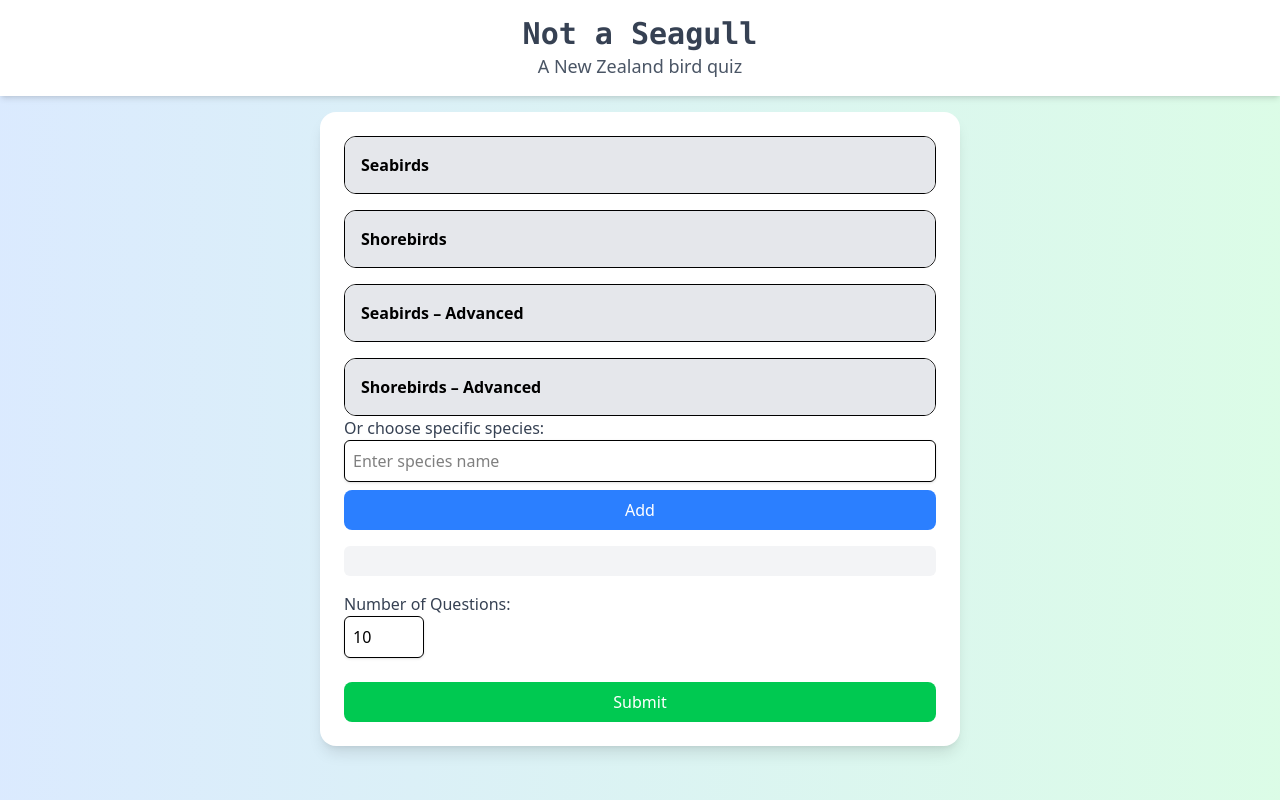
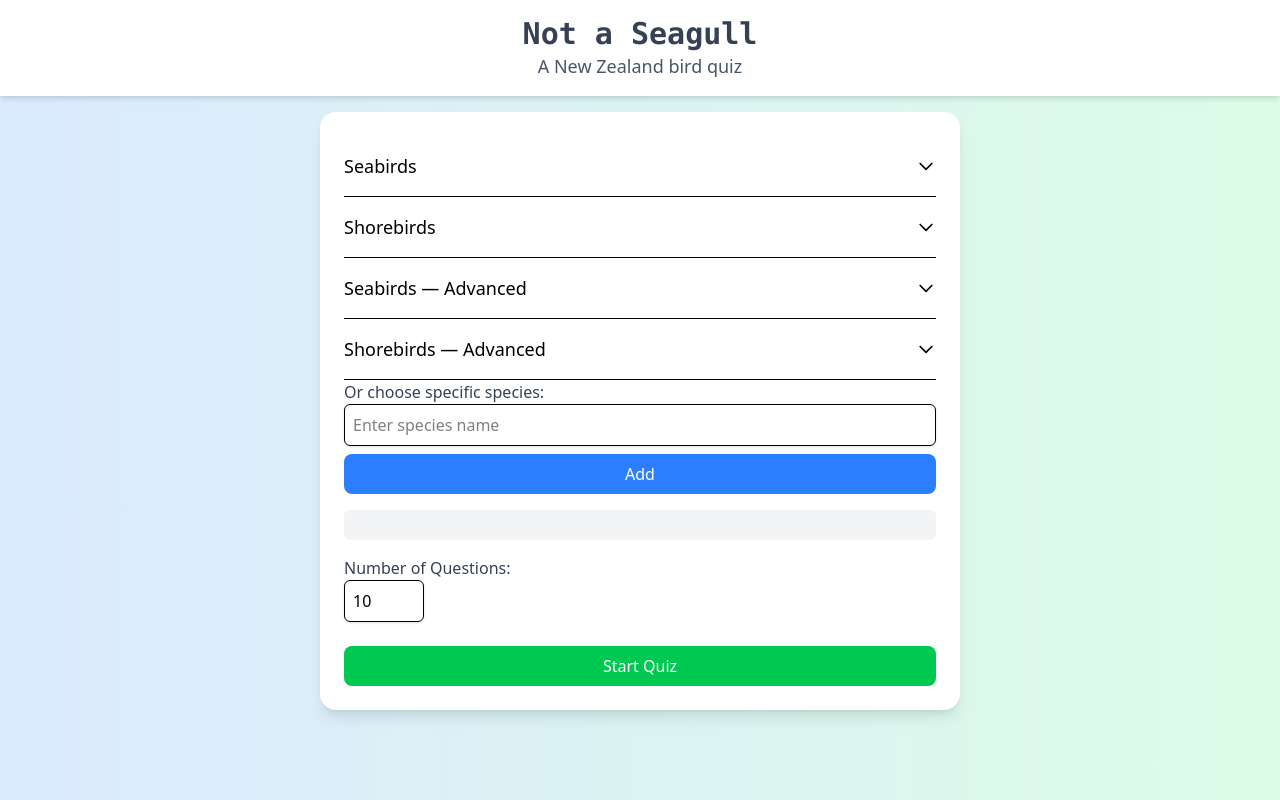
Before and after one commit to Skadoink/birdIDQuiz, a Flask app: template templates/index.html in a window 1280 px wide. Run offline with Flask 3, Linux system fonts and the light colour scheme; the template is opened without the code that fills it, so the values that code supplies are empty; parts of the project's set-up code (start-up, migrations or seed data) failed here and were passed over; some libraries are stand-ins or nearby versions.

Commit message:
improving accordian styling

```diff
--- a/static/js/autosuggest.js
+++ b/static/js/autosuggest.js
@@ -153,26 +153,37 @@ function selectTemplate(templateId) {
  * Seabird (sb), Shorebird (sh), Seabird Advanced (sba), Shorebird Advanced (sha)
  * @param {*} key section key, one of 'sb', 'sh', 'sba', 'sha'
  */
-function toggleAccordion(key) {
-    const panel = document.getElementById(`panel-${key}`);
-    const allPanels = document.querySelectorAll('.accordion-panel');
+function toggleSection(id) {
+    const section = document.getElementById(id);
+    const chevron = document.getElementById("chevron-" + id);
 
-    // Auto-close all other sections
-    allPanels.forEach(p => {
-        if (p !== panel) {
-            p.style.maxHeight = null;
+    const allSections = document.querySelectorAll("[id^='seabirds'], [id^='shorebirds']");
+    const allChevrons = document.querySelectorAll("svg[id^='chevron-']");
+
+    // Close all sections except this one
+    allSections.forEach(s => {
+        if (s.id !== id) {
+            s.style.maxHeight = "0px";
         }
     });
 
-    // Toggle this panel
-    if (panel.style.maxHeight) {
-        panel.style.maxHeight = null;
+    allChevrons.forEach(c => {
+        if (c.id !== "chevron-" + id) {
+            c.classList.remove("rotate-180");
+        }
+    });
+
+    // Toggle this section
+    if (section.style.maxHeight === "0px" || section.style.maxHeight === "") {
+        section.style.maxHeight = section.scrollHeight + "px";
+        chevron.classList.add("rotate-180");
+
+        // Auto-scroll into view
+        setTimeout(() => {
+            section.scrollIntoView({ behavior: "smooth", block: "start" });
+        }, 120);
     } else {
-        panel.style.maxHeight = panel.scrollHeight + "px";
-
-        // Auto-scroll after animation
-        setTimeout(() => {
-            panel.parentElement.scrollIntoView({ behavior: "smooth", block: "start" });
-        }, 250); // waits until partway through animation
+        section.style.maxHeight = "0px";
+        chevron.classList.remove("rotate-180");
     }
 }
--- a/static/styles/out.css
+++ b/static/styles/out.css
@@ -16,10 +16,8 @@
     --color-blue-300: oklch(0.809 0.105 251.813);
     --color-blue-500: oklch(0.623 0.214 259.815);
     --color-blue-600: oklch(0.546 0.245 262.881);
-    --color-gray-50: oklch(0.985 0.002 247.839);
     --color-gray-100: oklch(0.967 0.003 264.542);
     --color-gray-200: oklch(0.928 0.006 264.531);
-    --color-gray-300: oklch(0.872 0.01 258.338);
     --color-gray-500: oklch(0.551 0.027 264.364);
     --color-gray-600: oklch(0.446 0.03 256.802);
     --color-gray-700: oklch(0.373 0.034 259.733);
@@ -238,6 +236,9 @@
   .hidden {
     display: none;
   }
+  .h-5 {
+    height: calc(var(--spacing) * 5);
+  }
   .h-32 {
     height: calc(var(--spacing) * 32);
   }
@@ -261,6 +262,9 @@
   }
   .min-h-screen {
     min-height: 100vh;
+  }
+  .w-5 {
+    width: calc(var(--spacing) * 5);
   }
   .w-20 {
     width: calc(var(--spacing) * 20);
@@ -286,6 +290,9 @@
   .flex-grow {
     flex-grow: 1;
   }
+  .rotate-180 {
+    rotate: 180deg;
+  }
   .cursor-pointer {
     cursor: pointer;
   }
@@ -297,6 +304,9 @@
   }
   .items-center {
     align-items: center;
+  }
+  .justify-between {
+    justify-content: space-between;
   }
   .justify-center {
     justify-content: center;
@@ -344,23 +354,21 @@
     border-style: var(--tw-border-style);
     border-width: 1px;
   }
+  .border-b {
+    border-bottom-style: var(--tw-border-style);
+    border-bottom-width: 1px;
+  }
   .bg-blue-50 {
     background-color: var(--color-blue-50);
   }
   .bg-blue-500 {
     background-color: var(--color-blue-500);
   }
-  .bg-gray-50 {
-    background-color: var(--color-gray-50);
-  }
   .bg-gray-100 {
     background-color: var(--color-gray-100);
   }
   .bg-gray-200 {
     background-color: var(--color-gray-200);
-  }
-  .bg-gray-300 {
-    background-color: var(--color-gray-300);
   }
   .bg-green-500 {
     background-color: var(--color-green-500);
@@ -400,6 +408,12 @@
   }
   .py-2 {
     padding-block: calc(var(--spacing) * 2);
+  }
+  .py-4 {
+    padding-block: calc(var(--spacing) * 4);
+  }
+  .pb-4 {
+    padding-bottom: calc(var(--spacing) * 4);
   }
   .text-center {
     text-align: center;
@@ -498,9 +512,14 @@
     transition-timing-function: var(--tw-ease, var(--default-transition-timing-function));
     transition-duration: var(--tw-duration, var(--default-transition-duration));
   }
-  .duration-500 {
-    --tw-duration: 500ms;
-    transition-duration: 500ms;
+  .transition-transform {
+    transition-property: transform, translate, scale, rotate;
+    transition-timing-function: var(--tw-ease, var(--default-transition-timing-function));
+    transition-duration: var(--tw-duration, var(--default-transition-duration));
+  }
+  .duration-300 {
+    --tw-duration: 300ms;
+    transition-duration: 300ms;
   }
   .ease-in-out {
     --tw-ease: var(--ease-in-out);
@@ -517,13 +536,6 @@
     &:hover {
       @media (hover: hover) {
         background-color: var(--color-blue-600);
-      }
-    }
-  }
-  .hover\:bg-gray-300 {
-    &:hover {
-      @media (hover: hover) {
-        background-color: var(--color-gray-300);
       }
     }
   }
--- /dev/null
+++ b/templates/_macros.html
@@ -0,0 +1,39 @@
+{% macro accordion_section(id, title, templates) %}
+<div class="border-b">
+    <button
+        class="w-full flex justify-between items-center py-4 text-left text-lg font-medium transition"
+        onclick="toggleSection('{{ id }}')"
+    >
+        <span>{{ title }}</span>
+        <svg id="chevron-{{ id }}" class="w-5 h-5 transition-transform"
+             fill="none" stroke="currentColor" viewBox="0 0 24 24">
+            <path stroke-width="2" stroke-linecap="round" stroke-linejoin="round"
+                d="M19 9l-7 7-7-7" />
+        </svg>
+    </button>
+
+    <div id="{{ id }}" class="overflow-hidden max-h-0 transition-all duration-300 ease-in-out">
+        <div class="pb-4 grid grid-cols-1 md:grid-cols-2 lg:grid-cols-3 gap-4">
+            {% for template in templates %}
+            <div class="bg-white rounded-lg shadow hover:shadow-lg transition cursor-pointer"
+                 data-template-id="{{ template.id }}"
+                 onclick="selectTemplate('{{ template.id }}')">
+
+                <div class="h-32 bg-gray-200 rounded-t-lg flex items-center justify-center overflow-hidden">
+                    {% if template.image_url %}
+                        <img src="{{ template.image_url }}" class="w-full h-full object-cover">
+                    {% else %}
+                        <span class="text-gray-500">No image</span>
+                    {% endif %}
+                </div>
+
+                <div class="p-3">
+                    <h4 class="font-semibold text-gray-800">{{ template.title }}</h4>
+                    <p class="text-sm text-gray-600">{{ template.subtitle }}</p>
+                </div>
+            </div>
+            {% endfor %}
+        </div>
+    </div>
+</div>
+{% endmacro %}
--- a/templates/index.html
+++ b/templates/index.html
@@ -1,27 +1,6 @@
 <!DOCTYPE html>
 <html lang="en">
-
-{% macro template_grid(templates) %}
-<div class="grid grid-cols-1 md:grid-cols-2 lg:grid-cols-3 gap-4">
-    {% for template in templates %}
-    <div class="bg-white rounded-lg shadow hover:shadow-lg transition cursor-pointer"
-        data-template-id="{{ template.id }}" onclick="selectTemplate('{{ template.id }}')">
-        <div class="h-32 bg-gray-300 rounded-t-lg flex items-center justify-center overflow-hidden">
-            {% if template.image_url %}
-            <img src="{{ template.image_url }}" alt="{{ template.title }}" class="w-full h-full object-cover">
-            {% else %}
-            <span class="text-gray-500">No image</span>
-            {% endif %}
-        </div>
-        <div class="p-3">
-            <h4 class="font-semibold text-gray-800">{{ template.title }}</h4>
-            <p class="text-sm text-gray-600">{{ template.subtitle }}</p>
-        </div>
-    </div>
-    {% endfor %}
-</div>
-{% endmacro %}
-
+{% from "_macros.html" import accordion_section %}
 
 <head>
     <meta charset="UTF-8">
@@ -40,64 +19,11 @@
         <div class="bg-white rounded-2xl shadow-lg p-6">
 
             <!-- Quiz Templates -->
-            <div class="space-y-4">
-
-                <!-- SECTION: Seabirds -->
-                <div class="border rounded-xl overflow-hidden">
-                    <button class="w-full text-left p-4 bg-gray-200 hover:bg-gray-300 font-semibold"
-                        onclick="toggleAccordion('sb')">
-                        Seabirds
-                    </button>
-                    <div id="panel-sb"
-                        class="accordion-panel max-h-0 overflow-hidden transition-all duration-500 ease-in-out">
-                        <div class="p-4 bg-gray-50">
-                            {{ template_grid(seabird_templates) }}
-                        </div>
-                    </div>
-                </div>
-
-                <!-- SECTION: Shorebirds -->
-                <div class="border rounded-xl overflow-hidden">
-                    <button class="w-full text-left p-4 bg-gray-200 hover:bg-gray-300 font-semibold"
-                        onclick="toggleAccordion('sh')">
-                        Shorebirds
-                    </button>
-                    <div id="panel-sh"
-                        class="accordion-panel max-h-0 overflow-hidden transition-all duration-500 ease-in-out">
-                        <div class="p-4 bg-gray-50">
-                            {{ template_grid(shorebird_templates) }}
-                        </div>
-                    </div>
-                </div>
-
-                <!-- SECTION: Seabirds Advanced -->
-                <div class="border rounded-xl overflow-hidden">
-                    <button class="w-full text-left p-4 bg-gray-200 hover:bg-gray-300 font-semibold"
-                        onclick="toggleAccordion('sba')">
-                        Seabirds – Advanced
-                    </button>
-                    <div id="panel-sba"
-                        class="accordion-panel max-h-0 overflow-hidden transition-all duration-500 ease-in-out">
-                        <div class="p-4 bg-gray-50">
-                            {{ template_grid(seabird_adv_templates) }}
-                        </div>
-                    </div>
-                </div>
-
-                <!-- SECTION: Shorebirds Advanced -->
-                <div class="border rounded-xl overflow-hidden">
-                    <button class="w-full text-left p-4 bg-gray-200 hover:bg-gray-300 font-semibold"
-                        onclick="toggleAccordion('sha')">
-                        Shorebirds – Advanced
-                    </button>
-                    <div id="panel-sha"
-                        class="accordion-panel max-h-0 overflow-hidden transition-all duration-500 ease-in-out">
-                        <div class="p-4 bg-gray-50">
-                            {{ template_grid(shorebird_adv_templates) }}
-                        </div>
-                    </div>
-                </div>
-
+            <div class="bg-white rounded-lg">
+                {{ accordion_section("seabirds", "Seabirds", seabird_templates) }}
+                {{ accordion_section("shorebirds", "Shorebirds", shorebird_templates) }}
+                {{ accordion_section("seabirds-adv", "Seabirds — Advanced", seabird_adv_templates) }}
+                {{ accordion_section("shorebirds-adv", "Shorebirds — Advanced", shorebird_adv_templates) }}
             </div>
 
             <form method="POST" action="/" onkeydown="return event.key != 'Enter';" class="space-y-4">
@@ -126,7 +52,7 @@
                         class="w-20 p-2 border rounded-md shadow-sm focus:ring focus:ring-blue-300">
                 </div>
 
-                <input id="submitButton" type="submit" name="submitButton"
+                <input id="submitButton" type="submit" name="submitButton" value="Start Quiz"
                     class="mt-2 w-full bg-green-500 text-white py-2 px-4 rounded-lg hover:bg-green-600 transition">
                 </input>
             </form>
```
